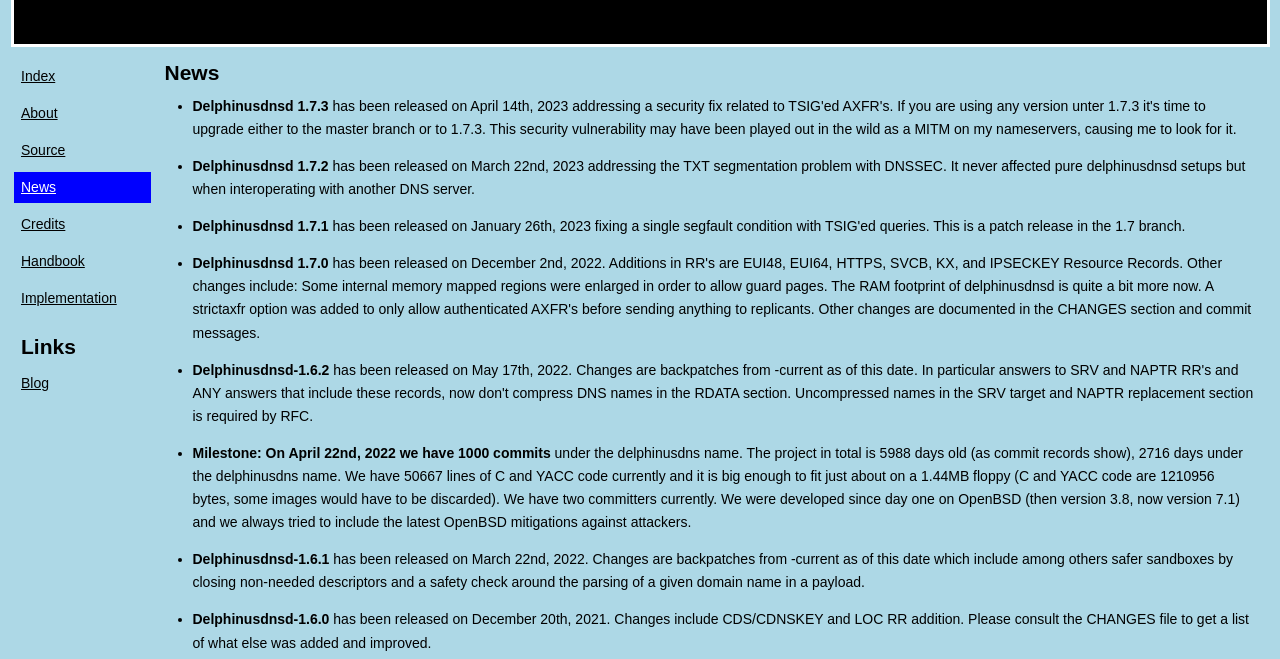
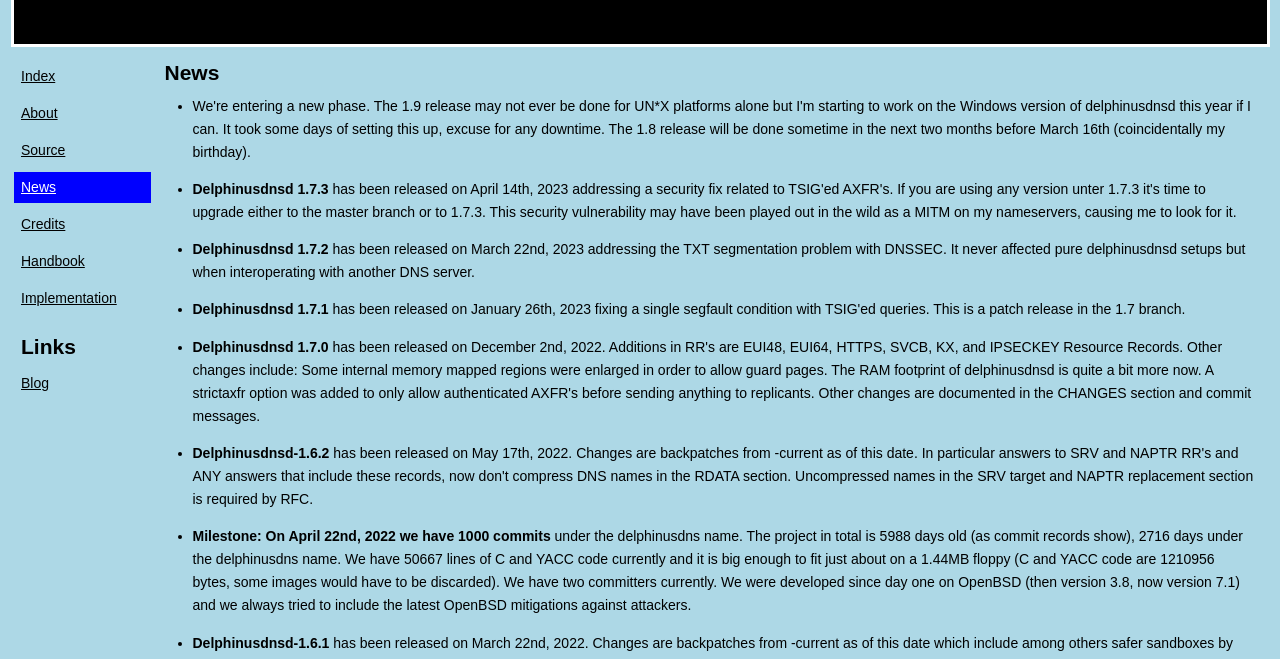
Before and after one commit to delphinusdns/delphinusdnsd, a plain HTML site: page www/news.html in a window 1280 px wide. Shown: the part 88-747 px from the top of the page. Drawn offline with Linux system fonts and the light colour scheme.

Commit message:
Newsflash

```diff
--- a/www/news.html
+++ b/www/news.html
@@ -18,6 +18,13 @@
 <h2>
 	News
 </h2>
+<ul>
+<li>We're entering a new phase.  The 1.9 release may not ever be done for
+UN*X platforms alone but I'm starting to work on the Windows version of
+delphinusdnsd this year if I can.  It took some days of setting this up,
+excuse for any downtime.  The 1.8 release will be done sometime in the next
+two months before March 16th (coincidentally my birthday).
+</li></ul>
 <ul>
 <li><b>Delphinusdnsd 1.7.3</b> has been released on April 14th, 2023
 addressing a security fix related to TSIG'ed AXFR's.  If you are using
```
